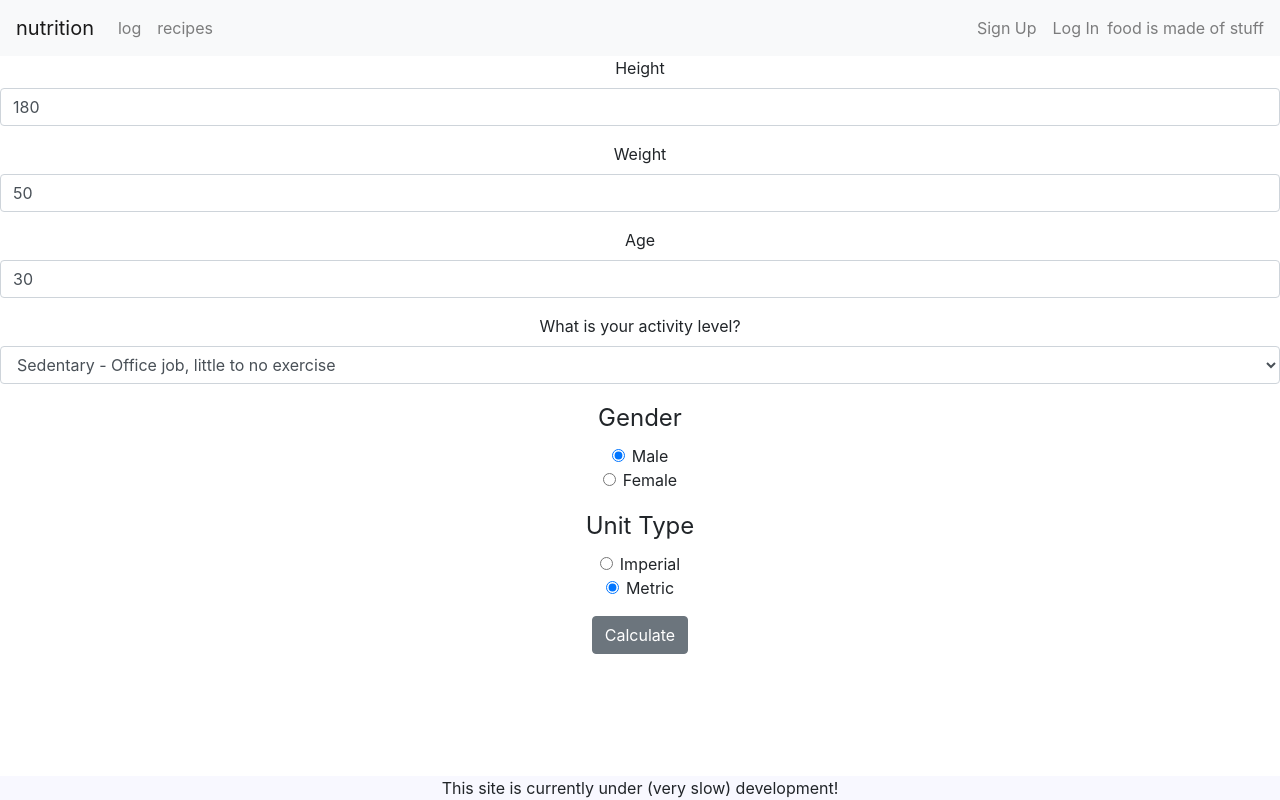
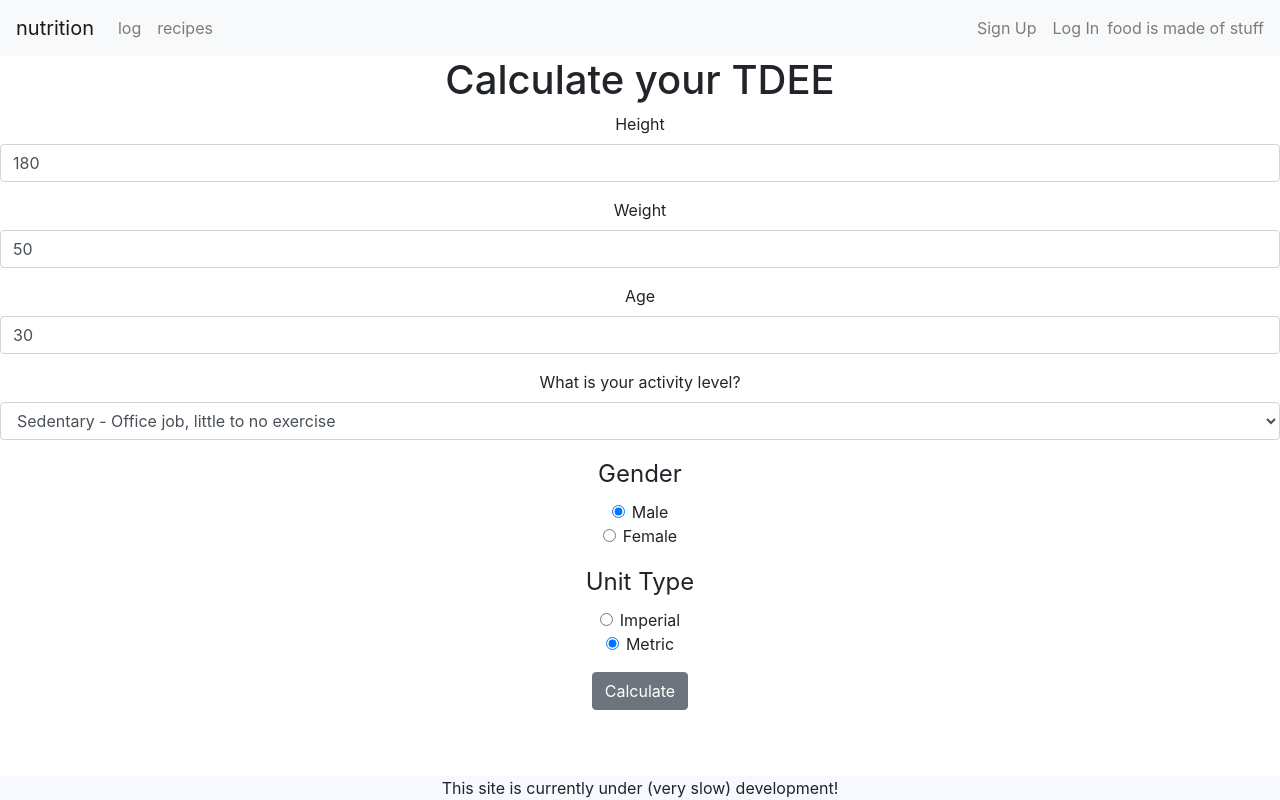
Before and after one commit to ichbindev/nutrition, a React (Create React App) app: page /calculator in a window 1280 px wide. Built offline with nearby package versions, Linux system fonts and the light colour scheme.

Commit message:
display calculated TDEE result on page

```diff
--- a/src/components/TDEEForm.js
+++ b/src/components/TDEEForm.js
@@ -1,6 +1,6 @@
 import React, { useState } from "react";
 import { calculateTDEE } from "../utilities/tdee";
-import { Button, Form, FormGroup, Label, Input, FormText } from "reactstrap";
+import { Button, Form, FormGroup, Label, Input } from "reactstrap";
 
 const TDEEForm = () => {
   const [gender, setGender] = useState("male");
@@ -9,7 +9,10 @@ const TDEEForm = () => {
   const [age, setAge] = useState(30);
   const [multiplier, setMultipler] = useState("sedentary");
   const [imperialUnits, setImperialUnits] = useState(false);
+  const [tdee, setTDEE] = useState(null);
   return (
+    <>
+      {<h1>{tdee ? tdee + " Calories" : "Calculate your TDEE"}</h1>}
       <Form>
         <FormGroup>
           <Label for="height-input">Height</Label>
@@ -119,7 +122,7 @@ const TDEEForm = () => {
         </FormGroup>
         <Button
           onClick={() =>
-          console.log(
+            setTDEE(
               calculateTDEE(
                 gender,
                 height,
@@ -134,6 +137,7 @@ const TDEEForm = () => {
           Calculate
         </Button>
       </Form>
+    </>
   );
 };
 
```
Lines whose indentation alone changed are shown as unchanged.
